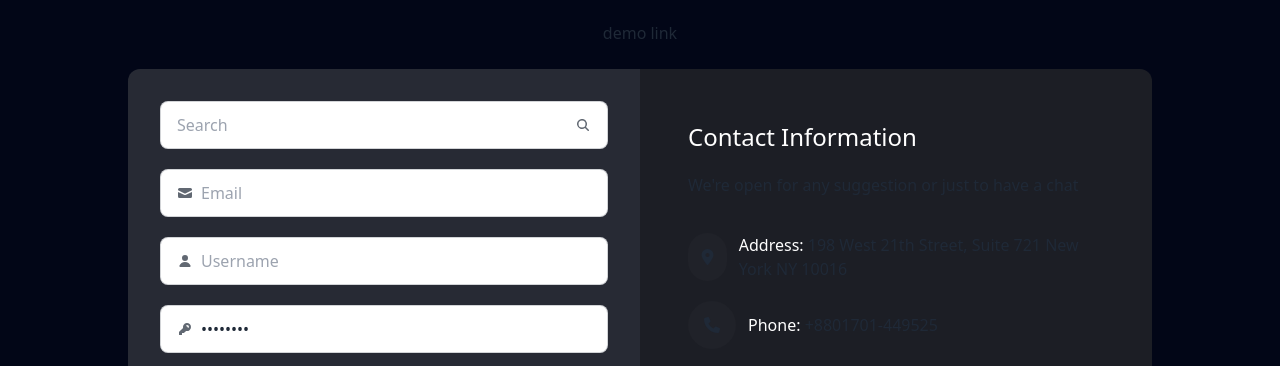
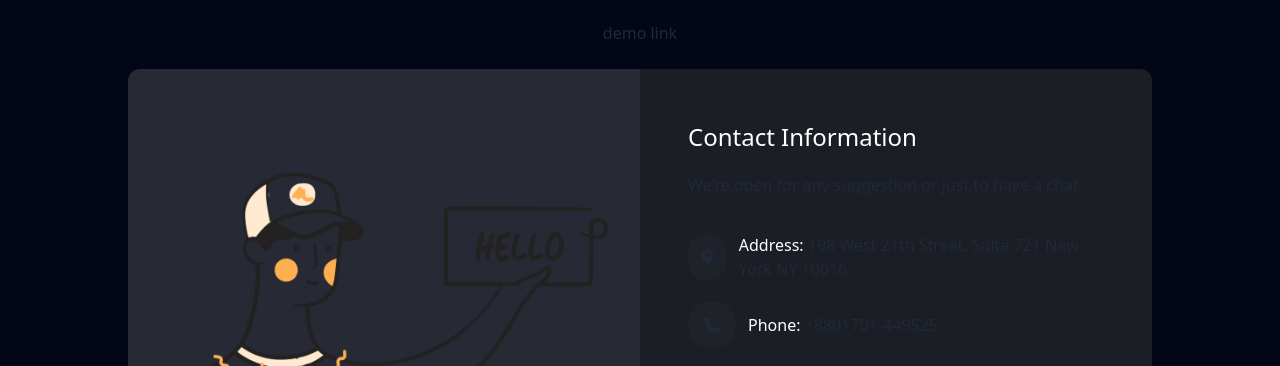
Before and after one commit to TechSaiful/portfolio, a plain HTML site: page index.html in a window 1280 px wide. Shown: the part 4329-4695 px from the top of the page. Drawn offline with nearby package versions, Linux system fonts and the light colour scheme; animation ran at ten frames a second.

Commit message:
slide change

```diff
--- a/index.html
+++ b/index.html
@@ -900,44 +900,7 @@
                 <div class="grid gap-0 grid-cols-2">
                     <!-- form left side -->
                     <div class="bg-[#272A34] p-8 rounded-l-xl">
-                        <form class="grid gap-5" action="">
-                            <label class="input input-bordered flex items-center gap-2">
-                                <input type="text" class="grow" placeholder="Search" />
-                                <svg xmlns="http://www.w3.org/2000/svg" viewBox="0 0 16 16" fill="currentColor"
-                                    class="h-4 w-4 opacity-70">
-                                    <path fill-rule="evenodd"
-                                        d="M9.965 11.026a5 5 0 1 1 1.06-1.06l2.755 2.754a.75.75 0 1 1-1.06 1.06l-2.755-2.754ZM10.5 7a3.5 3.5 0 1 1-7 0 3.5 3.5 0 0 1 7 0Z"
-                                        clip-rule="evenodd" />
-                                </svg>
-                            </label>
-                            <label class="input input-bordered flex items-center gap-2">
-                                <svg xmlns="http://www.w3.org/2000/svg" viewBox="0 0 16 16" fill="currentColor"
-                                    class="h-4 w-4 opacity-70">
-                                    <path
-                                        d="M2.5 3A1.5 1.5 0 0 0 1 4.5v.793c.026.009.051.02.076.032L7.674 8.51c.206.1.446.1.652 0l6.598-3.185A.755.755 0 0 1 15 5.293V4.5A1.5 1.5 0 0 0 13.5 3h-11Z" />
-                                    <path
-                                        d="M15 6.954 8.978 9.86a2.25 2.25 0 0 1-1.956 0L1 6.954V11.5A1.5 1.5 0 0 0 2.5 13h11a1.5 1.5 0 0 0 1.5-1.5V6.954Z" />
-                                </svg>
-                                <input type="text" class="grow" placeholder="Email" />
-                            </label>
-                            <label class="input input-bordered flex items-center gap-2">
-                                <svg xmlns="http://www.w3.org/2000/svg" viewBox="0 0 16 16" fill="currentColor"
-                                    class="h-4 w-4 opacity-70">
-                                    <path
-                                        d="M8 8a3 3 0 1 0 0-6 3 3 0 0 0 0 6ZM12.735 14c.618 0 1.093-.561.872-1.139a6.002 6.002 0 0 0-11.215 0c-.22.578.254 1.139.872 1.139h9.47Z" />
-                                </svg>
-                                <input type="text" class="grow" placeholder="Username" />
-                            </label>
-                            <label class="input input-bordered flex items-center gap-2">
-                                <svg xmlns="http://www.w3.org/2000/svg" viewBox="0 0 16 16" fill="currentColor"
-                                    class="h-4 w-4 opacity-70">
-                                    <path fill-rule="evenodd"
-                                        d="M14 6a4 4 0 0 1-4.899 3.899l-1.955 1.955a.5.5 0 0 1-.353.146H5v1.5a.5.5 0 0 1-.5.5h-2a.5.5 0 0 1-.5-.5v-2.293a.5.5 0 0 1 .146-.353l3.955-3.955A4 4 0 1 1 14 6Zm-4-2a.75.75 0 0 0 0 1.5.5.5 0 0 1 .5.5.75.75 0 0 0 1.5 0 2 2 0 0 0-2-2Z"
-                                        clip-rule="evenodd" />
-                                </svg>
-                                <input type="password" class="grow" value="password" />
-                            </label>
-                        </form>
+                        <img src="images/contact section image.webp" alt="">
                     </div>
                     <!-- info right side -->
                     <div class="bg-[#1C1E25] p-8 rounded-r-xl">
@@ -994,7 +957,7 @@
                 </div>
 
 
-                <div class="grid gap-8 grid-cols-5">
+                <!-- <div class="grid gap-8 grid-cols-5">
                     <h2>Points of Contact</h2>
                     <h2>We’re here to help and answer any questions you might have. We look forward to hearing from you!
                     </h2>
@@ -1002,7 +965,7 @@
                         +123456789. Let's create something amazing together!"</h2>
                     <img class="text-white fill-white" src="images/social icon/Mail.svg" alt="">
                     <img class="bg-white" src="images/contact section image.webp" alt="">
-                </div>
+                </div> -->
 
 
 
```
